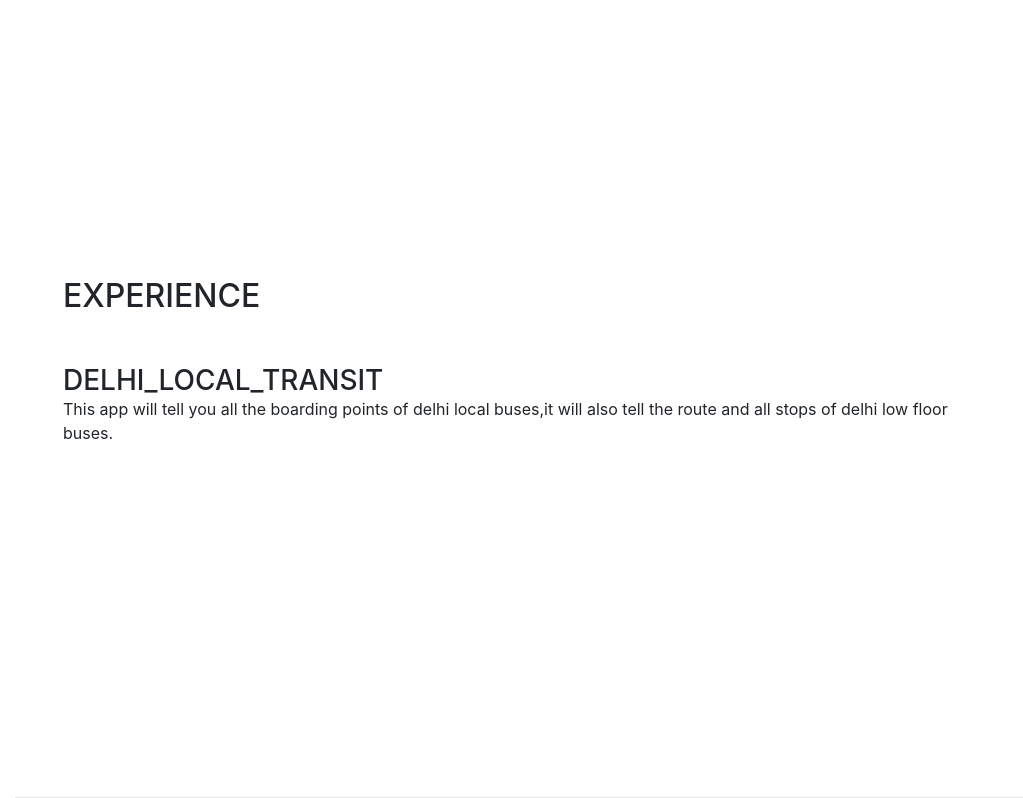
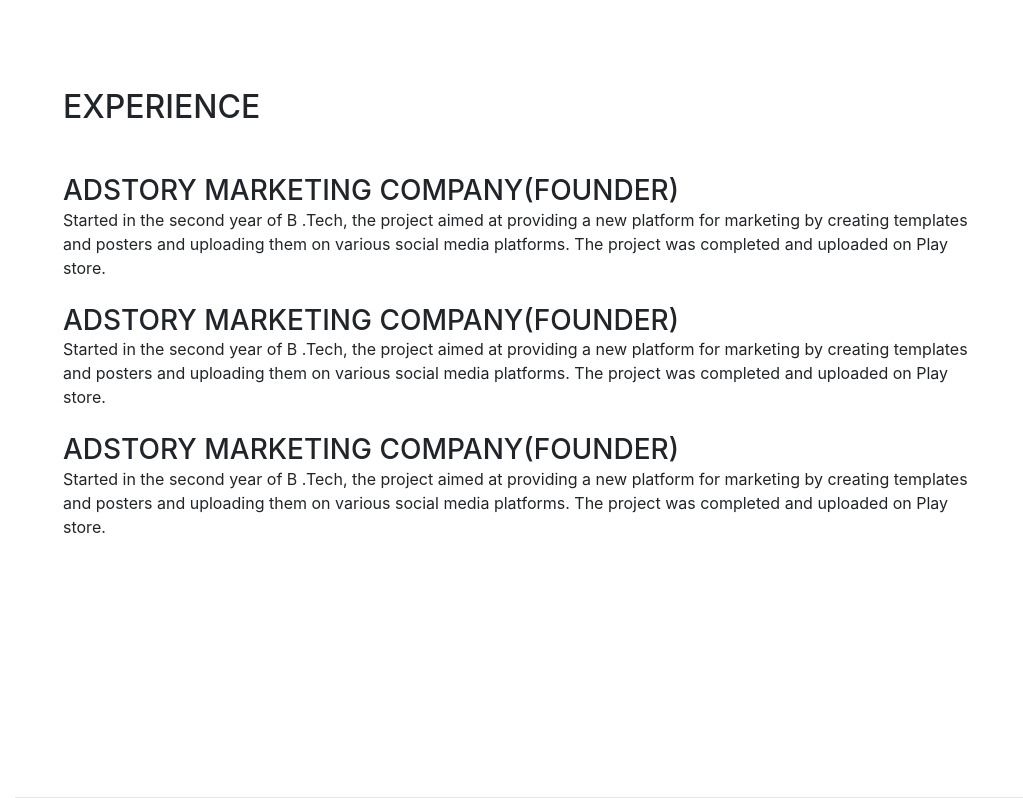
Before and after one commit to abhigupta19/Resume_portfolio, a website with bundled scripts: page index.html in a window 1280 px wide. Shown: the part 3937-4735 px from the top of the page, without its empty margins (257-1280 px from the left). Built offline with nearby package versions, Linux system fonts and the light colour scheme; files whose address does not match are found by name; a web font is replaced by a local one.

Commit message:
Update index.html

```diff
--- a/index.html
+++ b/index.html
@@ -312,9 +312,30 @@ MVVM, Retrofit.</div>
 
 		 <div class="resume-item d-flex flex-column flex-md-row mb-5">
             <div class="resume-content mr-auto">
-            <h3 class="mb-0">Delhi_local_transit</h3>
-              <div> This app will tell you all the boarding points of delhi local buses,it will also tell the route and all stops of delhi low floor buses.
- </div>
+            <h3 class="mb-0">Adstory marketing company(Founder)</h3>
+              <div> Started in the second year of B .Tech, the project aimed at providing
+				a new platform for marketing by creating templates and posters
+				and uploading them on various social media platforms. The project
+				was completed and uploaded on Play store.
+ 				</div>
+				</br>
+			  <div class="resume-item d-flex flex-column flex-md-row mb-5">
+            <div class="resume-content mr-auto">
+            <h3 class="mb-0">Adstory marketing company(Founder)</h3>
+              <div> Started in the second year of B .Tech, the project aimed at providing
+				a new platform for marketing by creating templates and posters
+				and uploading them on various social media platforms. The project
+				was completed and uploaded on Play store.
+ 				</div>
+				</br>
+				   <div class="resume-item d-flex flex-column flex-md-row mb-5">
+            <div class="resume-content mr-auto">
+            <h3 class="mb-0">Adstory marketing company(Founder)</h3>
+              <div> Started in the second year of B .Tech, the project aimed at providing
+				a new platform for marketing by creating templates and posters
+				and uploading them on various social media platforms. The project
+				was completed and uploaded on Play store.
+ 				</div>
 				</br>
 
             </div>
```
